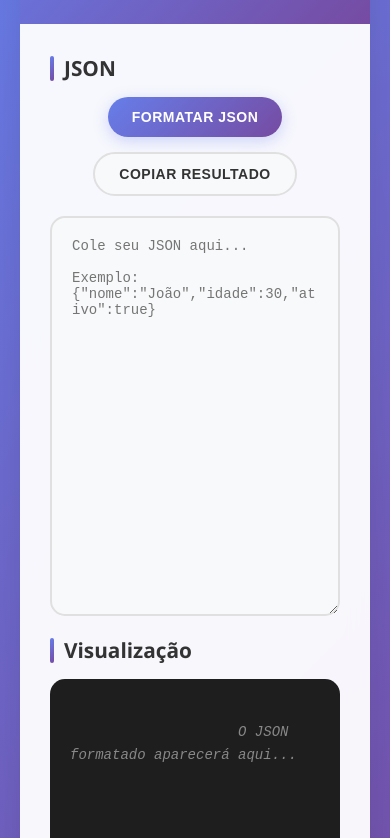
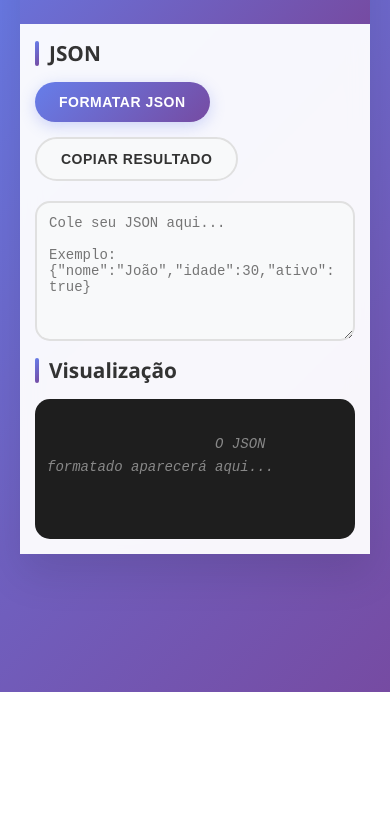
Before and after one commit to alowelter/jsonpreview, a plain HTML site: page index.html in a window 390 px wide. Shown: the part 152-990 px from the top of the page. After the commit the page ends 844 px from the top, so only its background shows below. Drawn offline with Linux system fonts and the light colour scheme.

Commit message:
Alteração do layout

```diff
--- a/index.html
+++ b/index.html
@@ -19,7 +19,8 @@
         }
 
         .container {
-            max-width: 1200px;
+            max-width: 900px;
+            width: 100%;
             margin: 0 auto;
             background: rgba(255, 255, 255, 0.95);
             border-radius: 20px;
@@ -48,14 +49,15 @@
 
         .content {
             padding: 30px;
-            display: grid;
-            grid-template-columns: 1fr 1fr;
+            display: flex;
+            flex-direction: column;
             gap: 30px;
         }
 
         .input-section, .output-section {
             display: flex;
             flex-direction: column;
+            width: 100%;
         }
 
         .section-title {
@@ -78,7 +80,7 @@
 
         textarea {
             width: 100%;
-            height: 400px;
+            height: 200px;
             padding: 20px;
             border: 2px solid #e0e0e0;
             border-radius: 15px;
@@ -107,7 +109,7 @@
             overflow-x: auto;
             white-space: pre-wrap;
             word-wrap: break-word;
-            height: 400px;
+            height: 300px;
             overflow-y: auto;
         }
 
@@ -192,17 +194,23 @@
         .json-bracket { color: #ffd700; }
 
         @media (max-width: 768px) {
-            .content {
-                grid-template-columns: 1fr;
-                gap: 20px;
+            .container {
+                max-width: 100%;
+                border-radius: 0;
             }
 
-            .controls {
-                justify-content: center;
+            .content {
+                padding: 15px;
+                gap: 15px;
             }
 
             .header h1 {
                 font-size: 2em;
+            }
+
+            textarea, .json-output {
+                height: 140px;
+                padding: 12px;
             }
         }
     </style>
```
